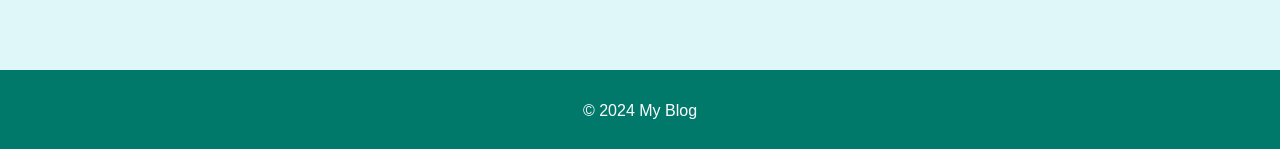
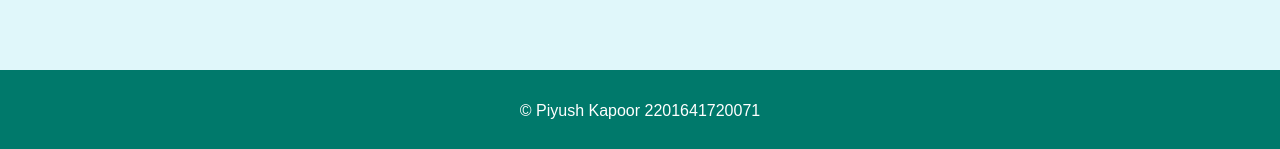
Before and after one commit to PiyushKapoor-14012003/Web-Technology-Lab, a plain HTML site: page 3rd-Year/Experiment 3/blog.html in a window 1280 px wide. Shown: the part 648-797 px from the top of the page. Drawn offline with Linux system fonts and the light colour scheme.

Commit message:
modified:   3rd-Year/Experiment 3/blog.html

```diff
--- a/3rd-Year/Experiment 3/blog.html
+++ b/3rd-Year/Experiment 3/blog.html
@@ -80,8 +80,8 @@ nav ul li a {
             <p>This is a responsive blogging website to enhance a user's experience.</p>
         </div>
     </div>
-    <footer>
-        <p>&copy; 2024 My Blog</p>
+    <footer style="text-align: center; margin-top: 20px;">
+        <p>&copy; Piyush Kapoor 2201641720071 </p>
     </footer>
 </body>
 </html>
```
